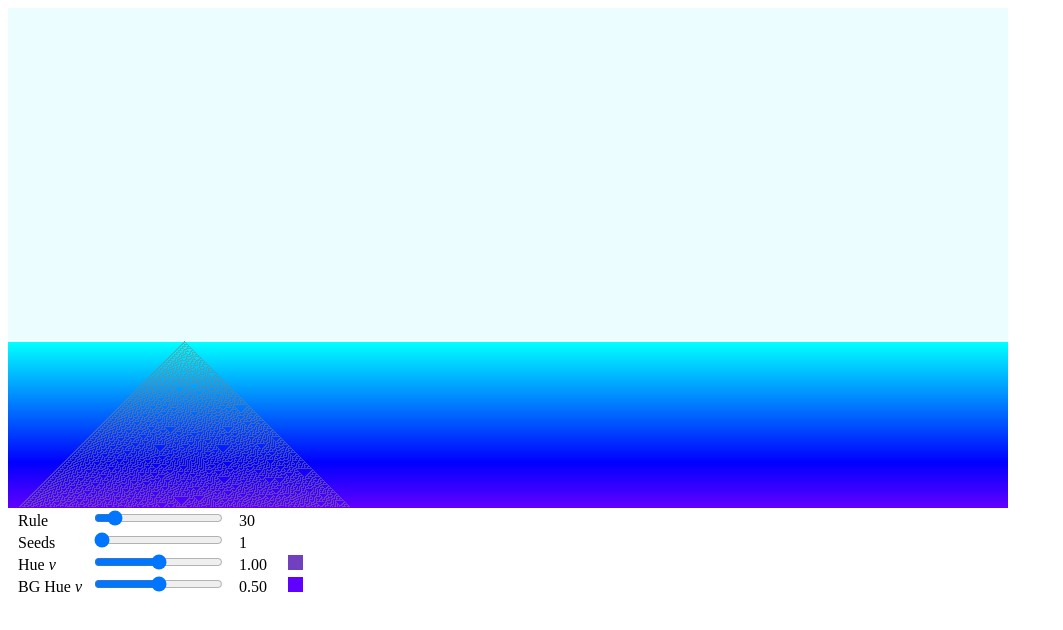
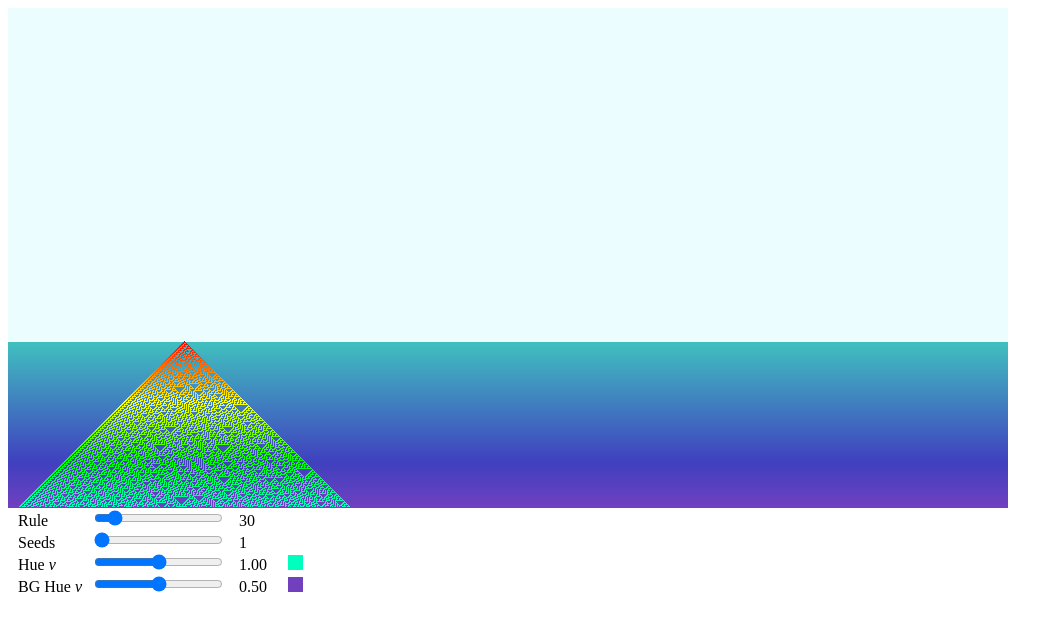
Before and after one commit to JeffMo1/JeffMo1.github.io, a plain HTML site: page index.html in a window 1280 px wide. Shown: the whole page, without its empty margins (0-1063 px from the left). Drawn offline with Linux system fonts and the light colour scheme.

Commit message:
Another attempt.

```diff
--- a/index.html
+++ b/index.html
@@ -41,7 +41,9 @@
         ctx.fillRect(x, y, 1, 1);
       }
       function drawRowOfCells(ctx, cells, y) {
-        var i;
+        var hslString = 'hsl('+ hue + ',100%,50%)';
+        ctx.fillStyle = hslString;;
+        document.getElementById('hue-delta-swatch').style.backgroundColor = hslString;
         for (i=0; i<cells.length; i++) {
           if (cells[i] == 1) { plotXY(ctx, i, y) }
         }
@@ -81,7 +83,7 @@
       function shiftCanvas(ctx) {
         var imageData = ctx.getImageData(0, 1, 1000, 499);
         ctx.putImageData(imageData, 0, 0);
-        var hslString = 'hsl('+ bghue + ',100%,50%)';
+        var hslString = 'hsl('+ bghue + ',50%,50%)';
         ctx.fillStyle = hslString;
         document.getElementById('bg-hue-delta-swatch').style.backgroundColor = hslString;
         ctx.fillRect(0, 499, 1000, 1);
@@ -93,9 +95,6 @@
         return(cells);
       }
       function newRow() {
-        var hslString = 'hsl('+ bghue + ',50%,50%)';
-        ctx.fillStyle = hslString;;
-        document.getElementById('hue-delta-swatch').style.backgroundColor = hslString;
         drawRowOfCells(ctx, cells, 499);
         shiftCanvas(ctx);
         hue += hueDelta;
```
